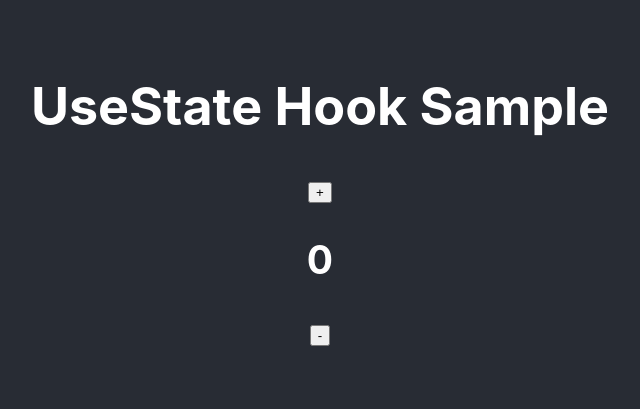
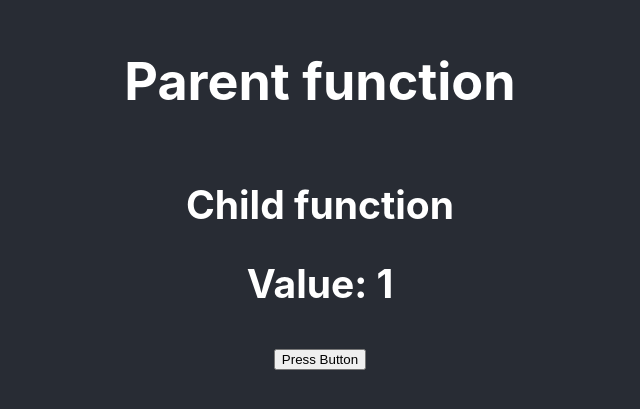
Before and after one commit to indraneel207/react-hooks, a React (Create React App) app: page / in a window 1280 px wide. Shown: the part 207-616 px from the top of the page, without its empty margins (320-960 px from the left). Built offline with nearby package versions, Linux system fonts and the light colour scheme.

Commit message:
Updates in useContext

```diff
--- a/src/App.js
+++ b/src/App.js
@@ -1,12 +1,15 @@
 import './App.css';
-import UseStateSample from './components/UseStateSample';
-
+// import UseEffectSample from './components/UseEffectSample';
+// import UseMemoSample from './components/UseMemoSample';
+// import UseRefSample from './components/UseRefSample';
+// import UseStateSample from './components/UseStateSample';
+import ParentFunction from './components/useContextSample/ParentFunction';
 
 function App() {
   return (
     <div className="App">
       <header className="App-header">
-        <UseStateSample/>
+        <ParentFunction/>
       </header>
     </div>
   );
--- a/src/components/useContext/ChildFunction.js
+++ b/src/components/useContextSample/ChildFunction.js
@@ -1,5 +1,5 @@
 import React from 'react'
-import { useInnerContext, useOuterContext } from './UseContextSample'
+import { useInnerContext, useOuterContext } from './UseContextProvider'
 
 function ChildFunction() {
   const value = useOuterContext()
--- a/src/components/useContext/ParentFunction.js
+++ b/src/components/useContextSample/ParentFunction.js
@@ -1,5 +1,5 @@
 import React from 'react'
-import UseContextProvider from './UseContextSample'
+import UseContextProvider from './UseContextProvider'
 import ChildFunction from './ChildFunction'
 
 function ParentFunction() {
```
Also changed, not shown: src/components/useContextSample/UseContextProvider.js (renamed from src/components/useContext/UseContextSample.js).
